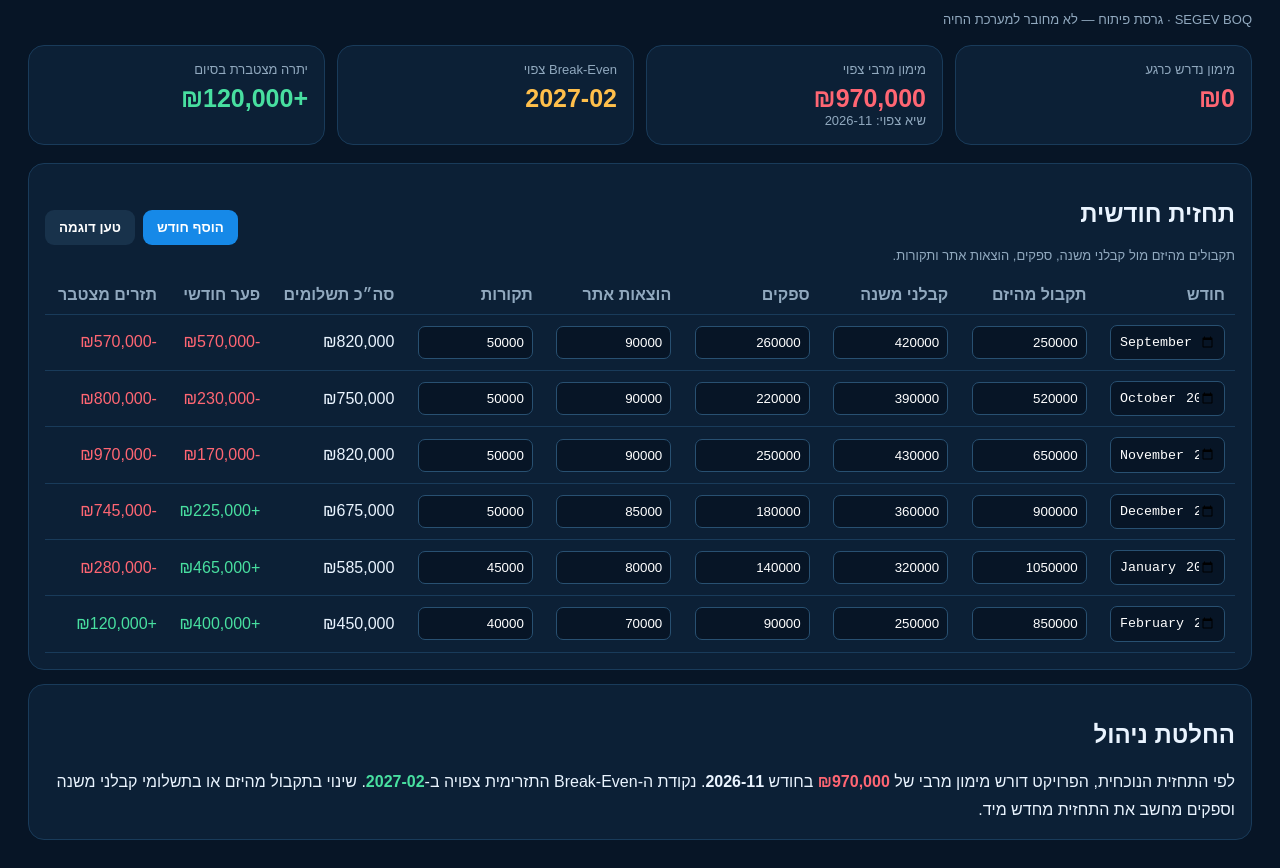
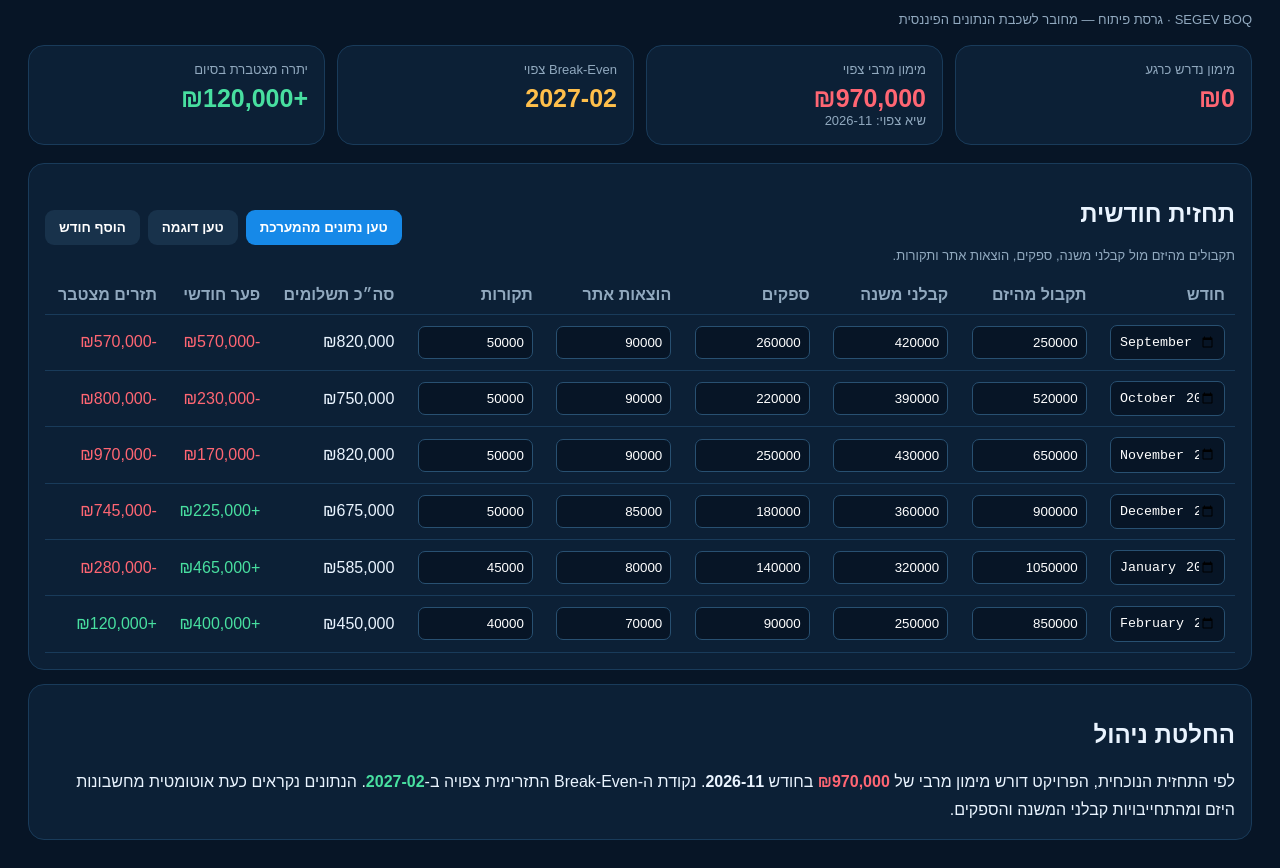
Before and after one commit to lior3352-a11y/SEGEV-BOQ, a plain HTML site: page cashflow-breakeven.html in a window 1280 px wide. Shown: the part 96-964 px from the top of the page. Drawn offline with Linux system fonts and the light colour scheme.

Commit message:
Connect cashflow engine to shared project finance data

```diff
--- a/cashflow-breakeven.html
+++ b/cashflow-breakeven.html
@@ -8,14 +8,14 @@
 </style>
 </head>
 <body><main class="w">
-<div class="top"><div><h1>תזרים פרויקט + Break-Even</h1><div class="label">SEGEV BOQ · גרסת פיתוח — לא מחובר למערכת החיה</div></div><span class="badge">DEV</span></div>
+<div class="top"><div><h1>תזרים פרויקט + Break-Even</h1><div class="label">SEGEV BOQ · גרסת פיתוח — מחובר לשכבת הנתונים הפיננסית</div></div><span class="badge">DEV</span></div>
 <div class="cards">
 <div class="card"><div class="label">מימון נדרש כרגע</div><div class="n bad" id="currentFunding">₪0</div></div>
 <div class="card"><div class="label">מימון מרבי צפוי</div><div class="n bad" id="maxFunding">₪0</div><div class="label" id="maxFundingMonth"></div></div>
 <div class="card"><div class="label">Break-Even צפוי</div><div class="n warn" id="breakEven">—</div></div>
 <div class="card"><div class="label">יתרה מצטברת בסיום</div><div class="n" id="endingBalance">₪0</div></div>
 </div>
-<section class="card"><div class="top"><div><h2>תחזית חודשית</h2><p class="label">תקבולים מהיזם מול קבלני משנה, ספקים, הוצאות אתר ותקורות.</p></div><div class="toolbar"><button class="btn" onclick="addMonth()">הוסף חודש</button><button class="btn alt" onclick="resetDemo()">טען דוגמה</button></div></div>
+<section class="card"><div class="top"><div><h2>תחזית חודשית</h2><p class="label">תקבולים מהיזם מול קבלני משנה, ספקים, הוצאות אתר ותקורות.</p></div><div class="toolbar"><button class="btn" onclick="loadShared()">טען נתונים מהמערכת</button><button class="btn alt" onclick="resetDemo()">טען דוגמה</button><button class="btn alt" onclick="addMonth()">הוסף חודש</button></div></div>
 <div class="tablewrap"><table><thead><tr><th>חודש</th><th>תקבול מהיזם</th><th>קבלני משנה</th><th>ספקים</th><th>הוצאות אתר</th><th>תקורות</th><th>סה״כ תשלומים</th><th>פער חודשי</th><th>תזרים מצטבר</th></tr></thead><tbody id="rows"></tbody></table></div></section>
 <section class="card" style="margin-top:14px"><h2>החלטת ניהול</h2><div class="summary" id="decision"></div></section>
 </main>
@@ -31,12 +31,25 @@ const demo=[
 ];
 let data=[];
 function resetDemo(){data=JSON.parse(JSON.stringify(demo));render()}
+function monthOfDate(d){return d?d.slice(0,7):''}
+function loadShared(){
+  const db=JSON.parse(localStorage.getItem('segevProjectFinanceData')||'{"clientInvoices":[],"partyPayments":[]}');
+  const months={};
+  const ensure=m=>months[m]||(months[m]={m,inflow:0,sub:0,sup:0,site:0,oh:0});
+  db.clientInvoices.forEach(x=>{const m=monthOfDate(x.contractReceiptDate)||x.workMonth;if(m)ensure(m).inflow+=+x.amount||0});
+  db.partyPayments.forEach(x=>{const m=monthOfDate(x.paymentDate)||x.workMonth;if(!m)return;const r=ensure(m);if(x.type==='קבלן משנה')r.sub+=+x.amount||0;else r.sup+=+x.amount||0});
+  const previous=JSON.parse(localStorage.getItem('segevCashflowBreakeven')||'{}');
+  (previous.data||[]).forEach(x=>{const r=ensure(x.m);r.site=+x.site||0;r.oh=+x.oh||0});
+  data=Object.values(months).sort((a,b)=>a.m.localeCompare(b.m));
+  if(!data.length){resetDemo();return}
+  render();
+}
 function addMonth(){data.push({m:'2027-03',inflow:0,sub:0,sup:0,site:0,oh:0});render()}
 function field(i,k,v,type='number'){return `<input type="${type}" value="${v}" onchange="edit(${i},'${k}',this.value)">`}
 function edit(i,k,v){data[i][k]=k==='m'?v:(+v||0);render()}
 function render(){let cumulative=0,minCum=0,minMonth='—',breakEven='—',wasNegative=false;const body=document.getElementById('rows');body.innerHTML=data.map((r,i)=>{const out=r.sub+r.sup+r.site+r.oh;const net=r.inflow-out;cumulative+=net;if(cumulative<0)wasNegative=true;if(cumulative<minCum){minCum=cumulative;minMonth=r.m}if(wasNegative&&cumulative>=0&&breakEven==='—')breakEven=r.m;return `<tr><td>${field(i,'m',r.m,'month')}</td><td>${field(i,'inflow',r.inflow)}</td><td>${field(i,'sub',r.sub)}</td><td>${field(i,'sup',r.sup)}</td><td>${field(i,'site',r.site)}</td><td>${field(i,'oh',r.oh)}</td><td>${money(out)}</td><td class="${net<0?'bad':'good'}">${net<0?'-':'+'}${money(net)}</td><td class="${cumulative<0?'bad':'good'}">${cumulative<0?'-':'+'}${money(cumulative)}</td></tr>`}).join('');
 let running=0;data.forEach(r=>running+=r.inflow-(r.sub+r.sup+r.site+r.oh));const current=Math.max(0,-running);document.getElementById('currentFunding').textContent=money(current);document.getElementById('maxFunding').textContent=money(-minCum);document.getElementById('maxFundingMonth').textContent=minCum<0?'שיא צפוי: '+minMonth:'לא נדרש מימון';document.getElementById('breakEven').textContent=breakEven;const end=document.getElementById('endingBalance');end.textContent=(running<0?'-':'+')+money(running);end.className='n '+(running<0?'bad':'good');
-const d=document.getElementById('decision');if(minCum<0){d.innerHTML=`לפי התחזית הנוכחית, הפרויקט דורש מימון מרבי של <b class="bad">${money(-minCum)}</b> בחודש <b>${minMonth}</b>. ${breakEven!=='—'?`נקודת ה-Break-Even התזרימית צפויה ב-<b class="good">${breakEven}</b>.`:'בתחזית הנוכחית הפרויקט עדיין לא חוזר ל-Break-Even.'} שינוי בתקבול מהיזם או בתשלומי קבלני משנה וספקים מחשב את התחזית מחדש מיד.`}else{d.innerHTML='התחזית אינה מציגה צורך במימון חיצוני בתקופה הנוכחית.'}
-localStorage.setItem('segevCashflowBreakeven',JSON.stringify({data,updatedAt:new Date().toISOString(),maxFunding:-minCum,maxFundingMonth:minMonth,breakEven,endingBalance:running}));}
-resetDemo();
+const d=document.getElementById('decision');if(minCum<0){d.innerHTML=`לפי התחזית הנוכחית, הפרויקט דורש מימון מרבי של <b class="bad">${money(-minCum)}</b> בחודש <b>${minMonth}</b>. ${breakEven!=='—'?`נקודת ה-Break-Even התזרימית צפויה ב-<b class="good">${breakEven}</b>.`:'בתחזית הנוכחית הפרויקט עדיין לא חוזר ל-Break-Even.'} הנתונים נקראים כעת אוטומטית מחשבונות היזם ומהתחייבויות קבלני המשנה והספקים.`}else{d.innerHTML='התחזית אינה מציגה צורך במימון חיצוני בתקופה הנוכחית.'}
+localStorage.setItem('segevCashflowBreakeven',JSON.stringify({data,updatedAt:new Date().toISOString(),maxFunding:-minCum,maxFundingMonth:minMonth,breakEven,endingBalance:running,source:'shared-finance-data'}));}
+loadShared();
 </script></body></html>
```
